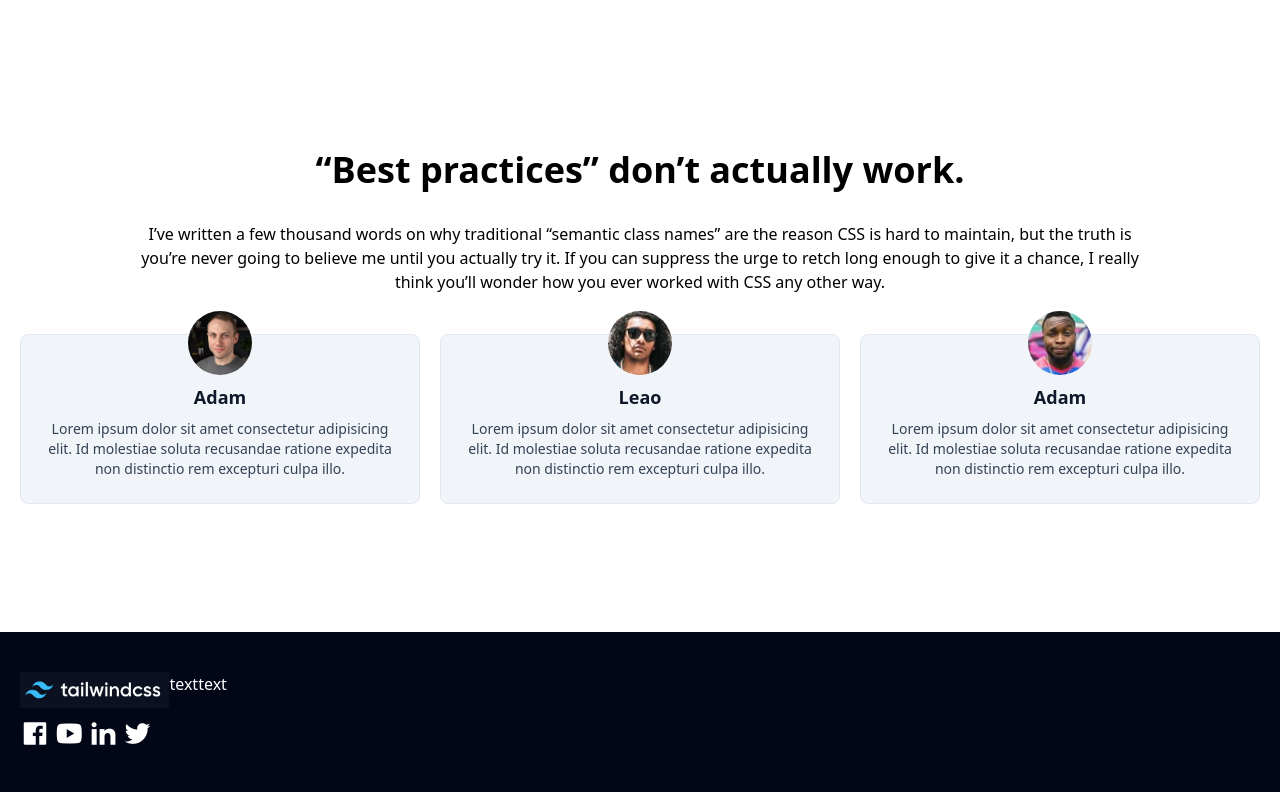
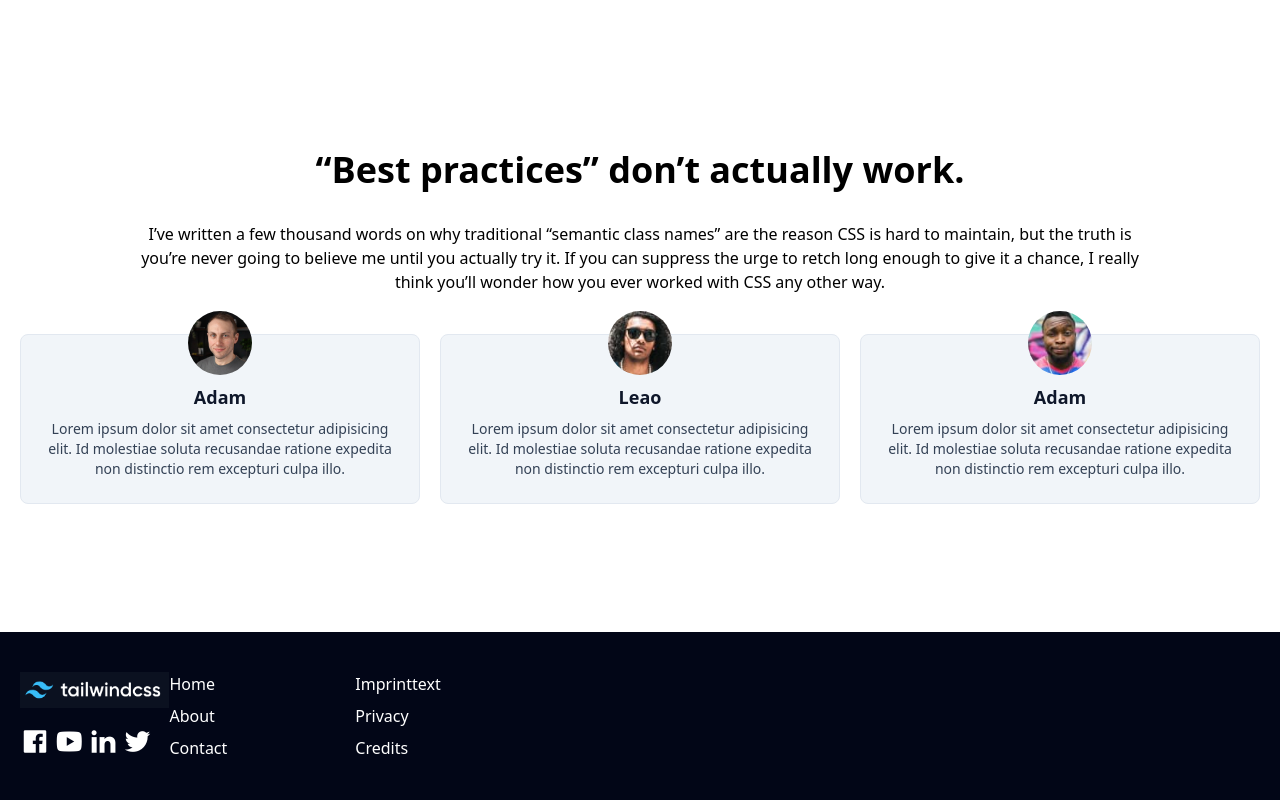
Before and after one commit to mohamadanasfattoum/tailwindcss-2024, a website: page index.html in a window 1280 px wide. Shown: the part 606-1406 px from the top of the page. Drawn offline with nearby package versions, Linux system fonts and the light colour scheme.

Commit message:
footer section and add 2 Column logos

```diff
--- a/index.html
+++ b/index.html
@@ -89,7 +89,21 @@
                     </div>
                 </div>
 
-                <div class="flex">text</div>
+                <div class="flex justify-around space-x-32">
+                    <div class="flex flex-col space-y-2">
+                        <a href="" class="hover:text-slate-300">Home</a>
+                        <a href="" class="hover:text-slate-300">About</a>
+                        <a href="" class="hover:text-slate-300">Contact</a>
+                    </div>
+
+                    <div class="flex flex-col space-y-2">
+                        <a href="" class="hover:text-slate-300">Imprint</a>
+                        <a href="" class="hover:text-slate-300">Privacy</a>
+                        <a href="" class="hover:text-slate-300">Credits</a>
+                    </div>
+                </div>
+
+
                 <div class="flex">text</div>
             </div>
 
```
Also changed, not shown: dist/style.css.
